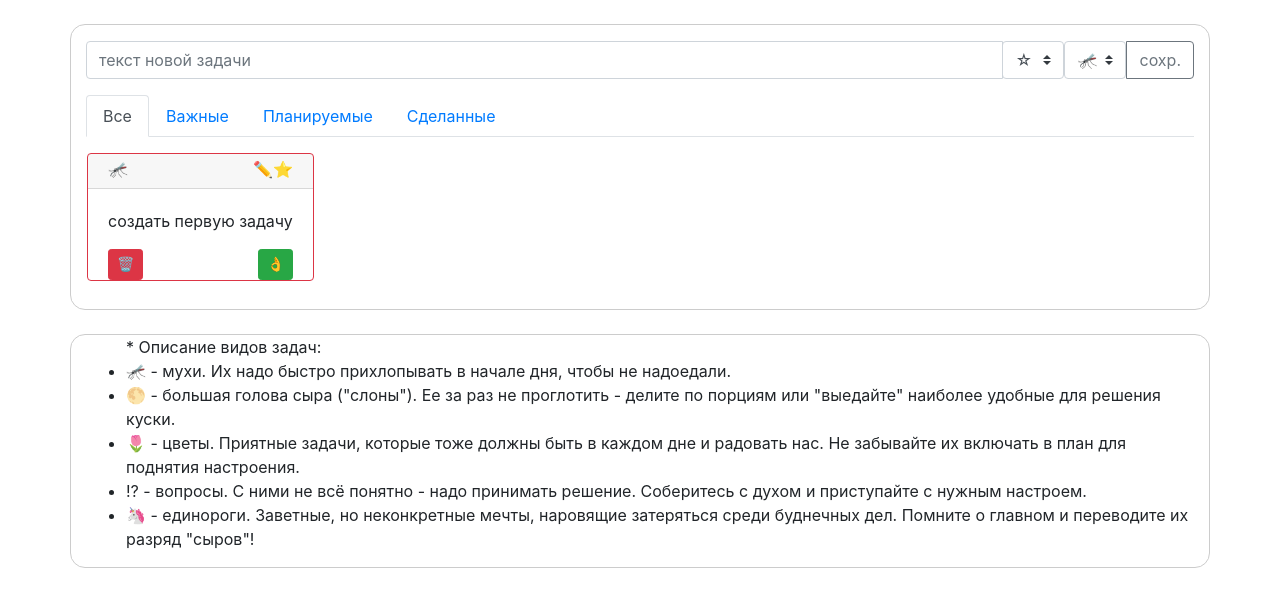
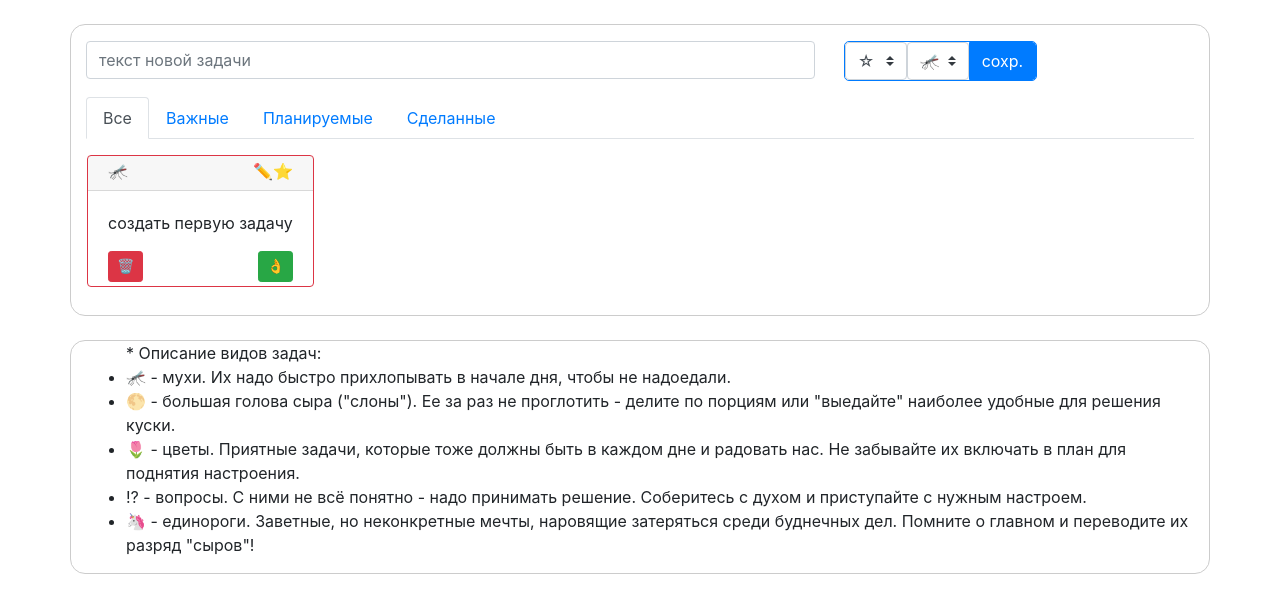
Before and after one commit to HackSpb/react_todolist, a React (Create React App) app: page / in a window 1280 px wide. Shown: the top 612 px of the page. Built offline with nearby package versions, Linux system fonts and the light colour scheme.

Commit message:
gh-pages и bug fix

```diff
--- a/package.json
+++ b/package.json
@@ -2,10 +2,12 @@
   "name": "todo_list",
   "version": "0.1.0",
   "private": true,
+"homepage":"https://hackspb.github.io/react_todolist",
   "dependencies": {
     "@testing-library/jest-dom": "^4.2.4",
     "@testing-library/react": "^9.5.0",
     "@testing-library/user-event": "^7.2.1",
+    "gh-pages": "^3.0.0",
     "react": "^16.13.1",
     "react-bootstrap": "^1.0.1",
     "react-dom": "^16.13.1",
@@ -15,7 +17,9 @@
     "start": "react-scripts start",
     "build": "react-scripts build",
     "test": "react-scripts test",
-    "eject": "react-scripts eject"
+    "eject": "react-scripts eject",
+"predeploy": "npm run build",
+"deploy": "gh-pages -d build"
   },
   "eslintConfig": {
     "extends": "react-app"
--- a/public/index.html
+++ b/public/index.html
@@ -7,7 +7,7 @@
     <meta name="theme-color" content="#000000" />
     <meta
       name="description"
-      content="Web site created using create-react-app"
+      content="ToDo list"
     />
     <link rel="apple-touch-icon" href="%PUBLIC_URL%/logo192.png" />
     <!--
@@ -23,7 +23,7 @@
     />
 
 
-    <title>React App</title>
+    <title>Todo List App</title>
   </head>
   <body>
     <noscript>You need to enable JavaScript to run this app.</noscript>
--- a/src/App.css
+++ b/src/App.css
@@ -13,3 +13,7 @@
   font-weight: bold;
   cursor: pointer;
 }
+.input-group-append {
+    border: 1px solid #007bff;
+    border-radius: 5px;
+  }
--- a/src/List.js
+++ b/src/List.js
@@ -30,11 +30,11 @@ class List extends React.Component {
         'kind': this.kind.current.value,
       }
        this.input.current.value="";
-       this.important.current.value="";
-       this.kind.current.value="";
+       this.important.current.value="☆";
+       this.kind.current.value="🦟";
       console.log(new_task);
       let tasks = this.state.tasks.slice();
-      tasks.push(new_task);
+      tasks.unshift(new_task);
       localStorage.setItem('tasks', JSON.stringify(tasks));
       this.setState({tasks});
     }
@@ -82,11 +82,11 @@ class List extends React.Component {
 
 
           </Card.Header>
-          <Card.Body>
+          <Card.Body >
             <Card.Text>{item.text}</Card.Text>
-            <Button size="sm" variant="danger" className="float-left emoji" onClick={()=>this.setTaskField(index,'delete', true)}><span role="img" aria-label="ok">🗑</span></Button>
+            <Button size="sm" variant="danger" className="float-left emoji mb-1" onClick={()=>this.setTaskField(index,'delete', true)}><span role="img" aria-label="ok">🗑</span></Button>
 
-            <Button size="sm" variant="success" className="float-right emoji" onClick={()=>this.setTaskField(index,'finished', !item.finished)}><span role="img" aria-label="ok">👌</span></Button>
+            <Button size="sm" variant="success" className="float-right emoji mb-1" onClick={()=>this.setTaskField(index,'finished', !item.finished)}><span role="img" aria-label="ok">👌</span></Button>
           </Card.Body>
         </Card>
       )});
@@ -98,20 +98,23 @@ class List extends React.Component {
 
       <>
       <Row>
-        <Col>
-        <InputGroup className="my-3">
 
+
+        <Col  md="8" className="py-3">
           <Form.Control placeholder='текст новой задачи'
             value={taskEdited.text? taskEdited.text: null}
             ref={this.input}
             onChange={(e)=>(this.state.edited && this.setTaskField(this.state.edited,'text', e.target.value))}
           />
+          </Col>
+          <Col  md="4" className="py-3">
+          <InputGroup>
             <InputGroup.Append>
             <Form.Control as="select" custom
               ref={this.important}
               onChange={(e)=>(this.state.edited && this.setTaskField(this.state.edited,'important', (e.target.value=='⭐'?1:0)))}
               >
-              <option > ☆ </option>
+              <option >☆</option>
               <option selected={taskEdited.important && true}>⭐</option>
             </Form.Control>
               <Form.Control as="select" custom
@@ -124,10 +127,12 @@ class List extends React.Component {
                 <option selected={taskEdited.kind=='⁉' && 'selected'}>⁉</option>
                 <option selected={taskEdited.kind=='🦄' && 'selected'} >🦄</option>
               </Form.Control>
-              <Button variant="outline-secondary" onClick={()=>this.saveTask()}>сохр.</Button>
+              <Button  onClick={()=>this.saveTask()}>сохр.</Button>
             </InputGroup.Append>
-          </InputGroup>
-        </Col>
+            </InputGroup>
+            </Col>
+
+
       </Row>
       <Row>
         <Col>
```
Also changed, not shown: 1 other file (tests, documents, lock files or other folders).
